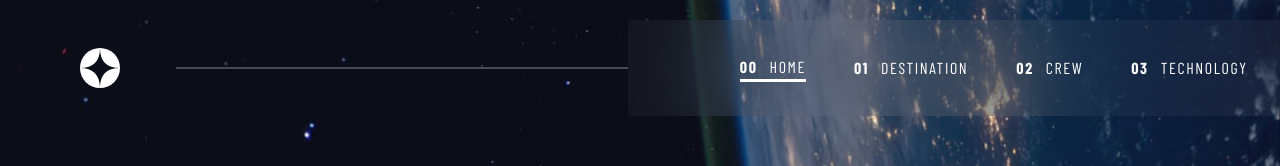
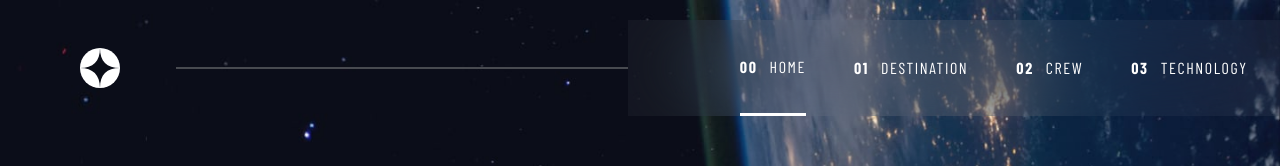
Before and after one commit to neshacascia/space-tourism, a React (Vite) app: page / in a window 1280 px wide. Shown: the top 166 px of the page. Built offline with nearby package versions, Linux system fonts and the light colour scheme; a web font is replaced by a local one.

Commit message:
added height to nav links

```diff
--- a/src/components/navbars/Navbar.jsx
+++ b/src/components/navbars/Navbar.jsx
@@ -16,7 +16,7 @@ export default function Navbar(props) {
     <NavLink
       to={nav.path}
       style={({ isActive }) => (isActive ? activeStyle : undefined)}
-      className="hover:border-b-4 hover:border-lightGray active:border-white focus:border-white focus:border-b-4 pb"
+      className="hover:border-b-4 hover:border-lightGray active:border-white focus:border-white focus:border-b-4 pb h-full flex items-center"
       key={nav.id}
     >
       <span className="font-bold pr-3 hidden lg:inline">{nav.num}</span>
```
